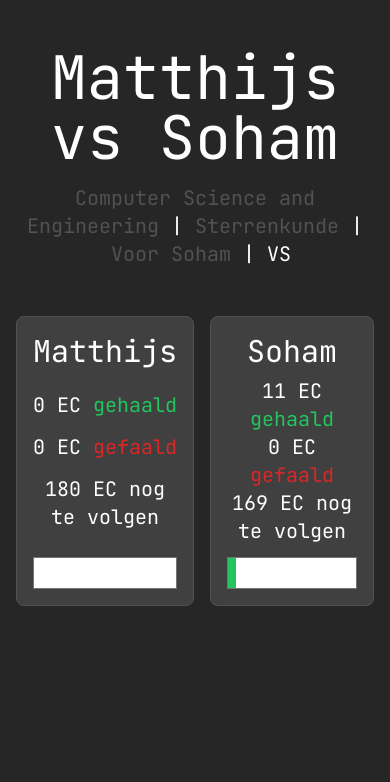
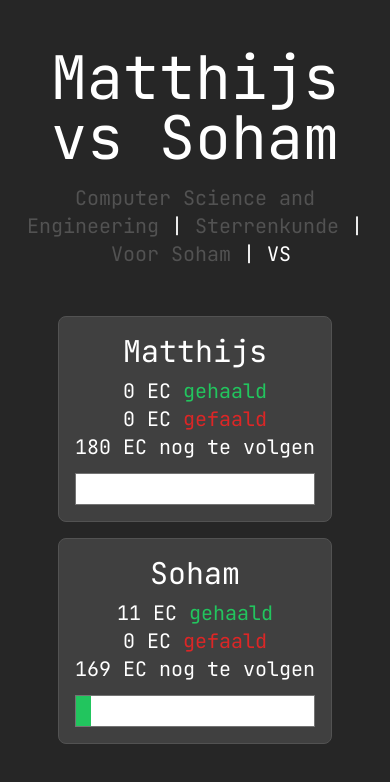
Before and after one commit to Soham-Chatt/voor-matthijs, a Next.js app: page /vs in a window 390 px wide. Shown: the top 782 px of the page. Built offline with nearby package versions, Linux system fonts and the light colour scheme.

Commit message:
Make vs page a bit more responsive

```diff
--- a/src/app/vs/page.tsx
+++ b/src/app/vs/page.tsx
@@ -19,7 +19,7 @@
         </p>
       </div>
 
-      <div className="flex flex-row gap-4 flex-wrap">
+      <div className="flex flex-col sm:flex-row gap-4 flex-wrap">
         <div className="dashboard-block">
           <h3>Matthijs</h3>
           <p
```
